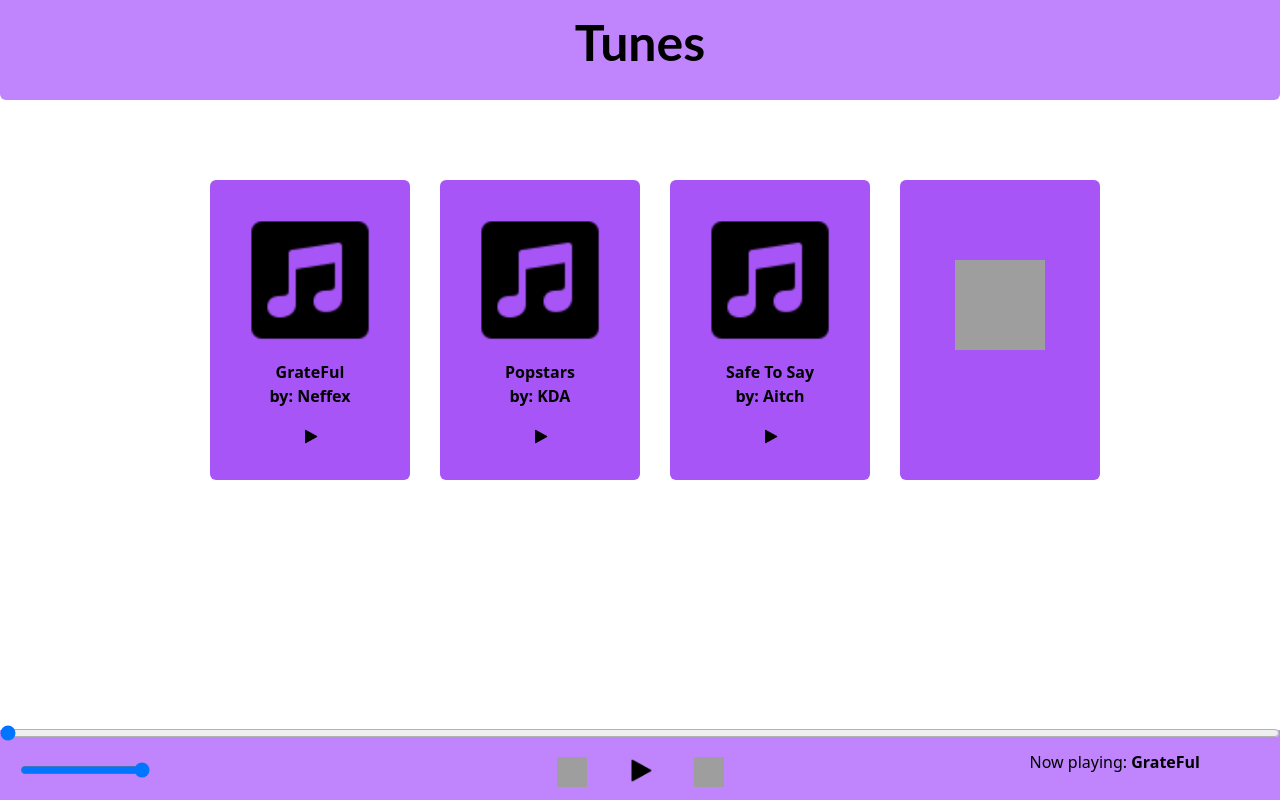
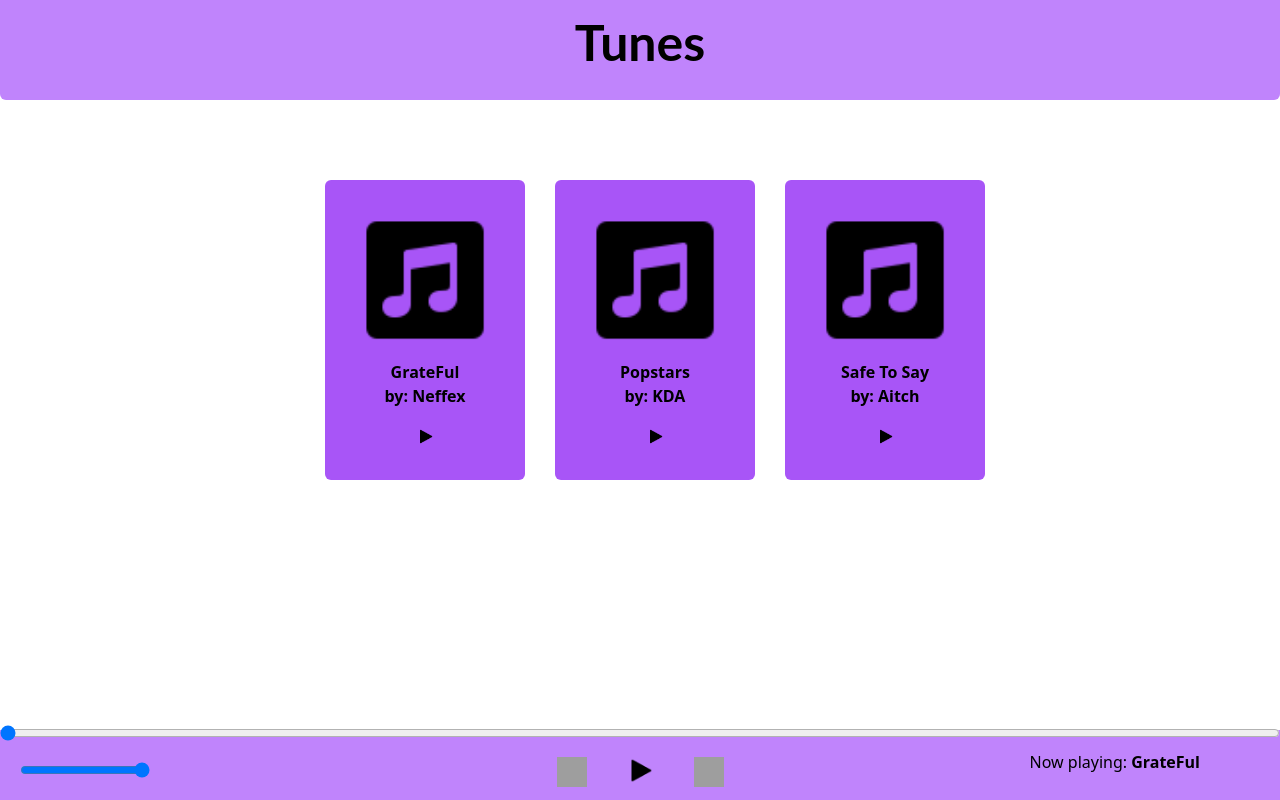
Before and after one commit to Kroplewski-M/simple-music-app, a Vue app: page / in a window 1280 px wide. Built offline with nearby package versions, Linux system fonts and the light colour scheme; grey boxes are pictures that could not be loaded.

Commit message:
got the file in binary form

```diff
--- a/src/components/AppForm.vue
+++ b/src/components/AppForm.vue
@@ -11,7 +11,7 @@
         <label for="artistName" class="font-bold">Artist Name:</label>
         <input type="text" name="artistName" class="block mx-auto bg-purple-500 rounded-md pl-[5px]" v-model="songArtist" required>
 
-        <input type="file" id="file" name="songFile" accept=".mp3" class="ml-[50px] pt-[30px] pb-5" v-on:change="songFile" required>
+        <input type="file" ref="file" name="songFile" accept="audio/mpeg/*" class="ml-[50px] pt-[30px] pb-5" @change="selectFile" required>
         <button class="w-[100px] h-[30px] bg-white font-bold text-black rounded-md mx-auto mt-10" >Add Song</button>
     </form>
   </div>
@@ -26,7 +26,7 @@ export default {
             songName: '',
             songArtist: '',
             songFile: '',
-
+            reader: new FileReader(),
         }
     },
     methods:{
@@ -36,7 +36,12 @@ export default {
         addSong(){
             console.log(this.songName);
             console.log(this.songArtist);
-            console.log();
+            console.log(this.songFile);
+            console.log(this.reader);
+        },
+        selectFile(){
+            this.songFile = this.$refs.file.files[0];
+            this.reader.readAsBinaryString(this.songFile);
         }
     },
 }
--- a/src/components/AppMain.vue
+++ b/src/components/AppMain.vue
@@ -17,7 +17,7 @@
         />
       </div>
     </div>
-    <div class="w-[200px] h-[300px] bg-purple-500 rounded-md text-center mt-10 ml-[30px] hover:bg-purple-600 hover:cursor-pointer" @click.prevent="toggleForm">
+    <div class="w-[200px] h-[300px] bg-purple-500 rounded-md text-center mt-10 ml-[30px] hover:bg-purple-600 hover:cursor-pointer hidden" @click.prevent="toggleForm">
        <img src="@/assets/photos/add.png" alt="" class="w-[90px] h-[90px] ml-[55px] mt-[80px]">
       </div>
   </section>
```
